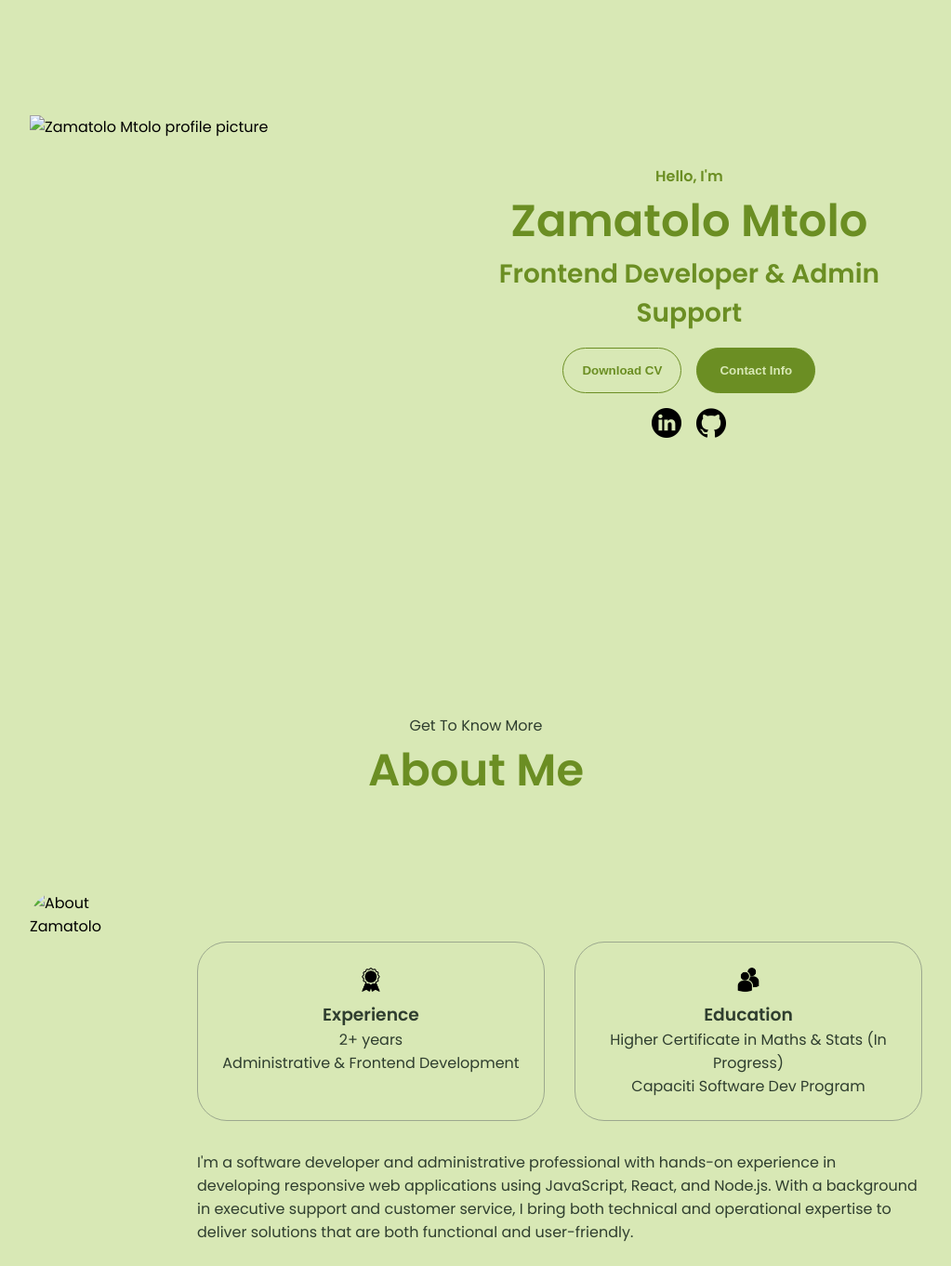
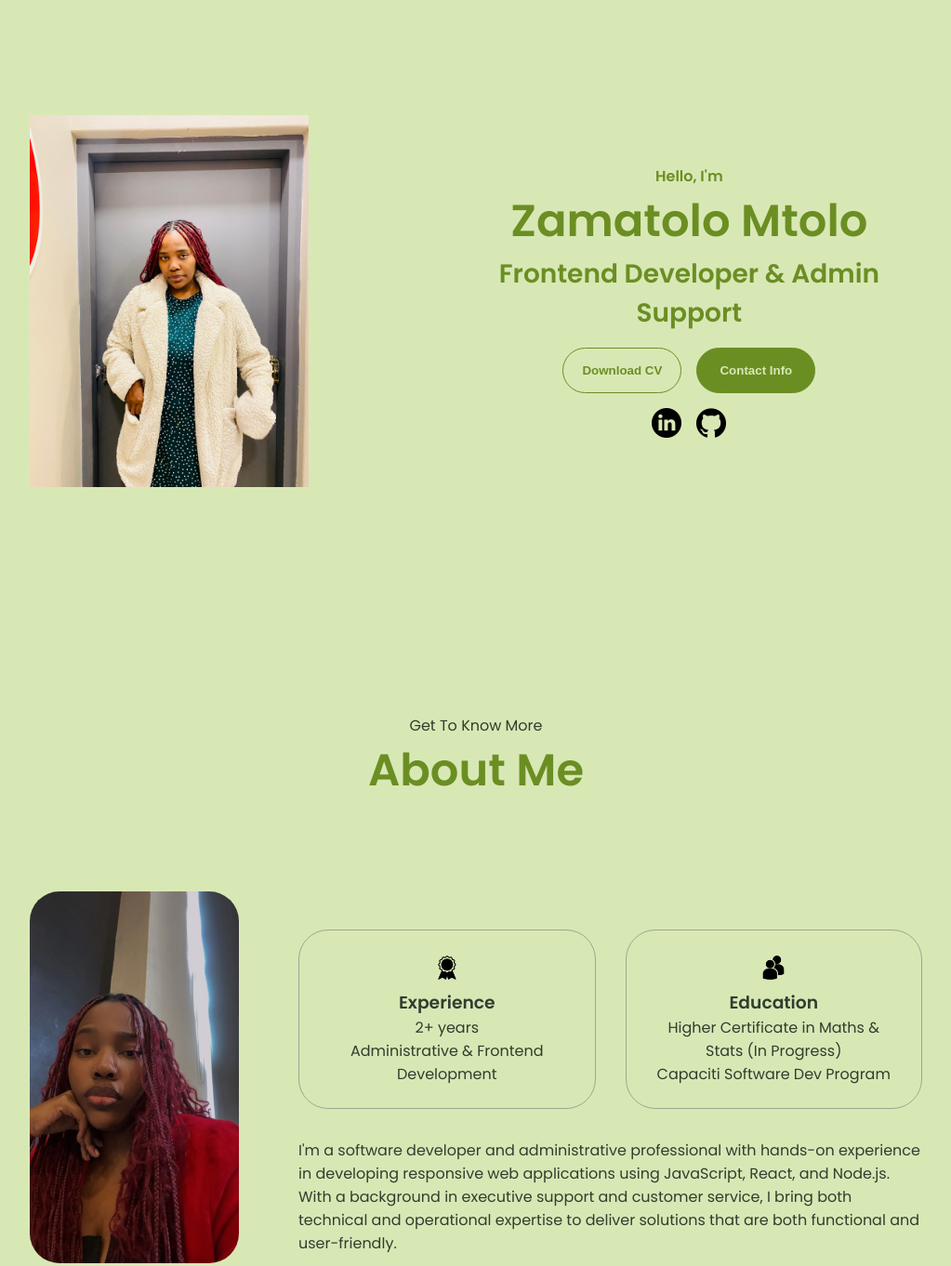
Before and after one commit to zamatolomtolo/Digital-Portfolio, a plain HTML site: page index.html in a window 1280 px wide. Shown: the part 160-1522 px from the top of the page at 93% size, without its empty margins (128-1151 px from the left). Drawn offline with Linux system fonts and the light colour scheme.

Commit message:
Profile changes

```diff
--- a/index.html
+++ b/index.html
@@ -37,14 +37,14 @@
 
     <section id="profile">
       <div class="section__pic-container">
-        <img src="./assets/zamatolo-profile.png" alt="Zamatolo Mtolo profile picture" />
+        <img src="assets/IMG-20250225-WA0025.jpg" alt="Zamatolo Mtolo profile picture" />
       </div>
       <div class="section__text">
         <p class="section__text__p1">Hello, I'm</p>
         <h1 class="title">Zamatolo Mtolo</h1>
         <p class="section__text__p2">Frontend Developer & Admin Support</p>
         <div class="btn-container">
-          <button class="btn btn-color-2" onclick="window.open('./assets/zamatolo-mtolo-cv.pdf')">
+          <button class="btn btn-color-2" onclick="window.open('assets/Zamatolo Mtolo Resume - Zamatolo Mtolo (1).docx')">
             Download CV
           </button>
           <button class="btn btn-color-1" onclick="location.href='./#contact'">
@@ -73,7 +73,7 @@
       <h1 class="title">About Me</h1>
       <div class="section-container">
         <div class="section__pic-container">
-          <img src="./assets/zamatolo-about.png" alt="About Zamatolo" class="about-pic" />
+          <img src="assets/FB_IMG_1748881017211.jpg" alt="About Zamatolo" class="about-pic" />
         </div>
         <div class="about-details-container">
           <div class="about-containers">
```
Also changed, not shown: assets/FB_IMG_1748881017211.jpg (added), assets/IMG-20250225-WA0025.jpg (added), 1 other file.
